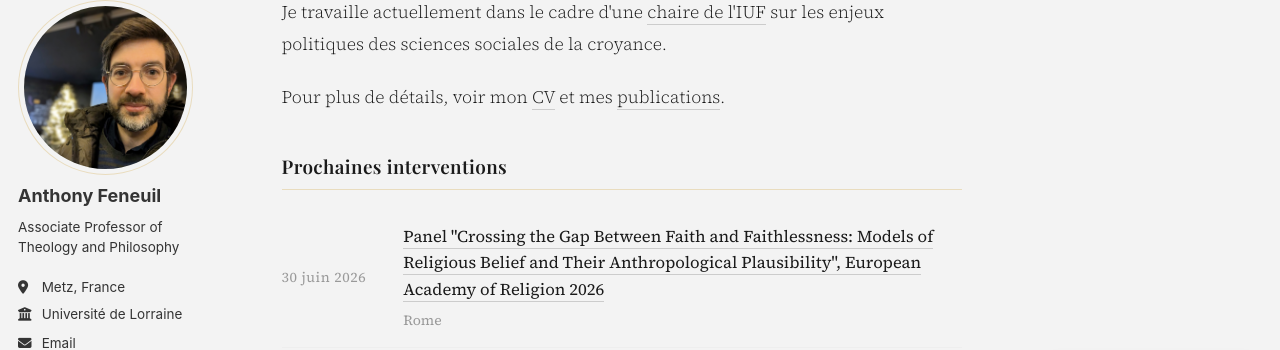
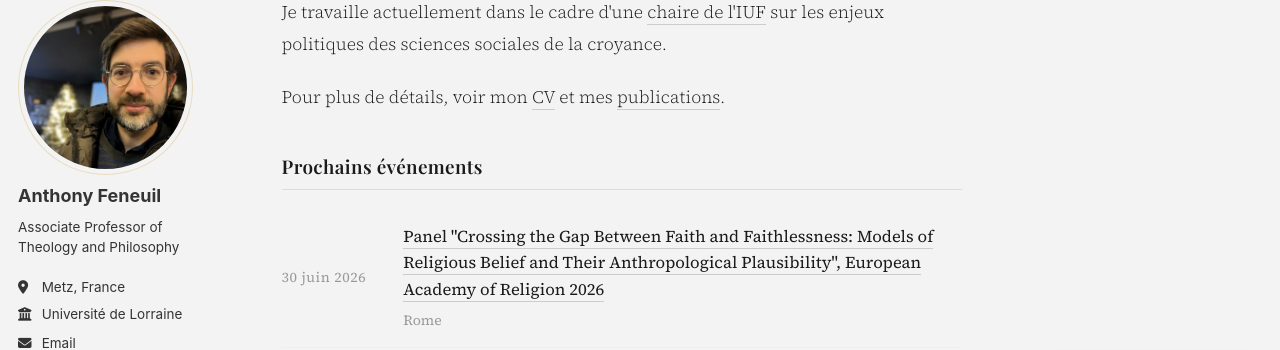
Before and after one commit to anfnl/anfnl.github.io, a Jekyll site: the page built from fr/index.md, in a window 1280 px wide and 900 px high, scrolled down 410 px. Shown: the part 106-456 px from the top of the window. Built offline with Jekyll 4.4.1, drawn with Linux system fonts in a browser that asks for light colours; some web fonts are replaced; a script that is not in the unit is left out.

Commit message:
Update next-events.html

```diff
--- a/_includes/next-events.html
+++ b/_includes/next-events.html
@@ -1,5 +1,5 @@
 <div class="next-events">
-  <h2>{% if page.lang == "fr" %}Prochaines interventions{% else %}Next Events{% endif %}</h2>
+  <h2>{% if page.lang == "fr" %}Prochains événements{% else %}Next Events{% endif %}</h2>
   <ul>
     {% for event in site.data.events %}
     <li>
```
